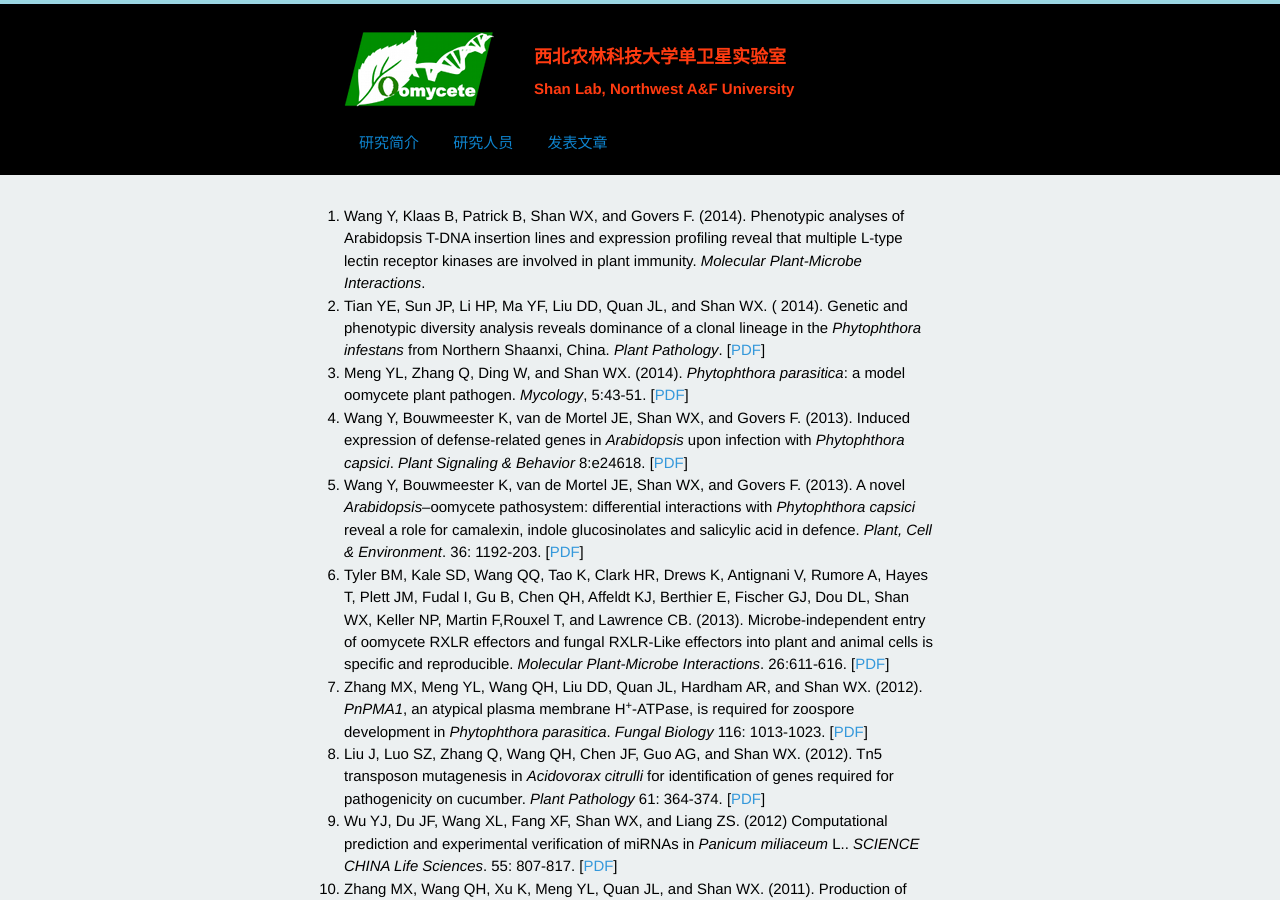
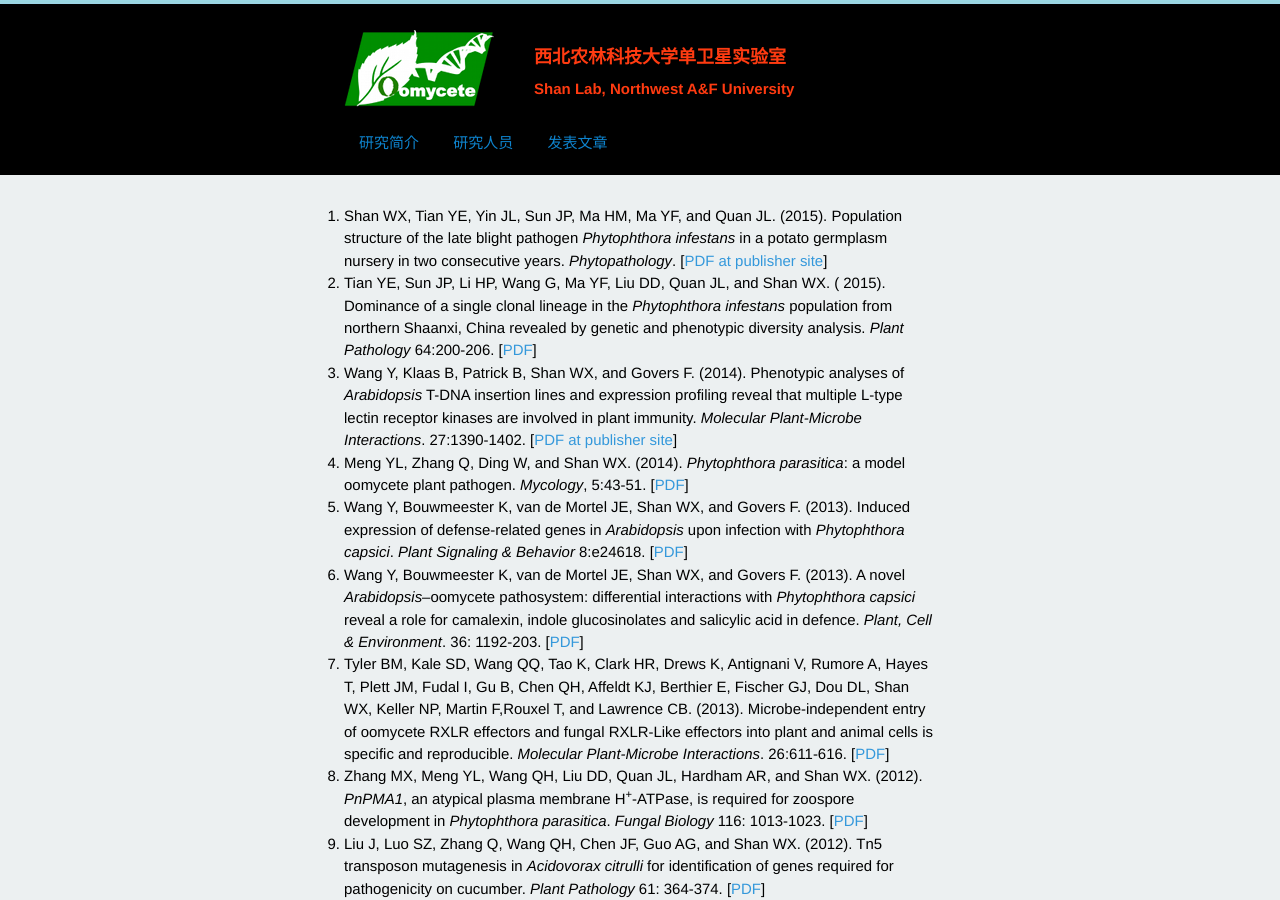
Before and after one commit to shanclub2/shanlab, a Jekyll site: the page built from publication.html, in a window 1280 px wide and 900 px high. Built offline with Jekyll 4.4.1, drawn with Linux system fonts in a browser that asks for light colours; Markdown is read by kramdown in place of the engine named in the settings; a script that is not in the unit is left out.

Commit message:
update publication list

```diff
--- a/publication.html
+++ b/publication.html
@@ -11,11 +11,15 @@ title: 单卫星实验室
 <ol>
 
 <li>
-Wang Y, Klaas B, Patrick B, Shan WX, and Govers F. (2014). Phenotypic analyses of Arabidopsis T-DNA insertion lines and expression profiling reveal that multiple L-type lectin receptor kinases are involved in plant immunity. <i>Molecular Plant-Microbe Interactions</i>.
+Shan WX, Tian YE, Yin JL, Sun JP, Ma HM, Ma YF, and Quan JL. (2015). Population structure of the late blight pathogen <i>Phytophthora infestans</i> in a potato germplasm nursery in two consecutive years. <i>Phytopathology</i>. [<a href="http://apsjournals.apsnet.org/doi/pdf/10.1094/PHYTO-03-14-0073-R">PDF at publisher site</a>]
 </li>
 
 <li>
-Tian YE, Sun JP, Li HP, Ma YF, Liu DD, Quan JL, and Shan WX. ( 2014). Genetic and phenotypic diversity analysis reveals dominance of a clonal lineage in the <i>Phytophthora infestans</i> from Northern Shaanxi, China. <i>Plant Pathology</i>. [<a href="/pdf/yetian2014.pdf">PDF</a>]
+Tian YE, Sun JP, Li HP, Wang G, Ma YF, Liu DD, Quan JL, and Shan WX. ( 2015). Dominance of a single clonal lineage in the <i>Phytophthora infestans</i> population from northern Shaanxi, China revealed by genetic and phenotypic diversity analysis. <i>Plant Pathology</i> 64:200-206. [<a href="/pdf/yetian2015.pdf">PDF</a>]
+</li>
+
+<li>
+Wang Y, Klaas B, Patrick B, Shan WX, and Govers F. (2014). Phenotypic analyses of <i>Arabidopsis</i> T-DNA insertion lines and expression profiling reveal that multiple L-type lectin receptor kinases are involved in plant immunity. <i>Molecular Plant-Microbe Interactions</i>. 27:1390-1402. [<a href="http://apsjournals.apsnet.org/doi/pdf/10.1094/MPMI-06-14-0191-R">PDF at publisher site</a>]
 </li>
 
 <li>
```
Also changed, not shown: 4 other files.
